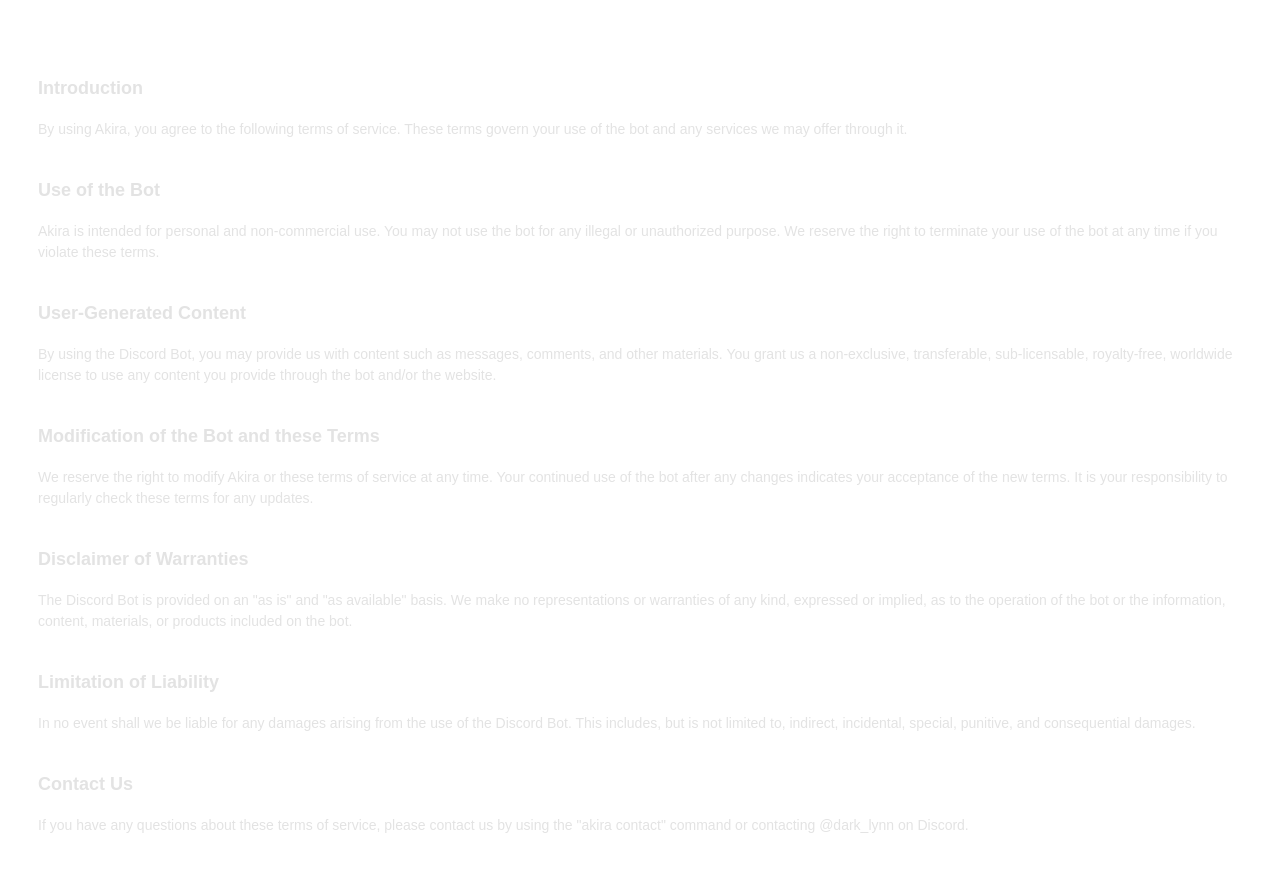
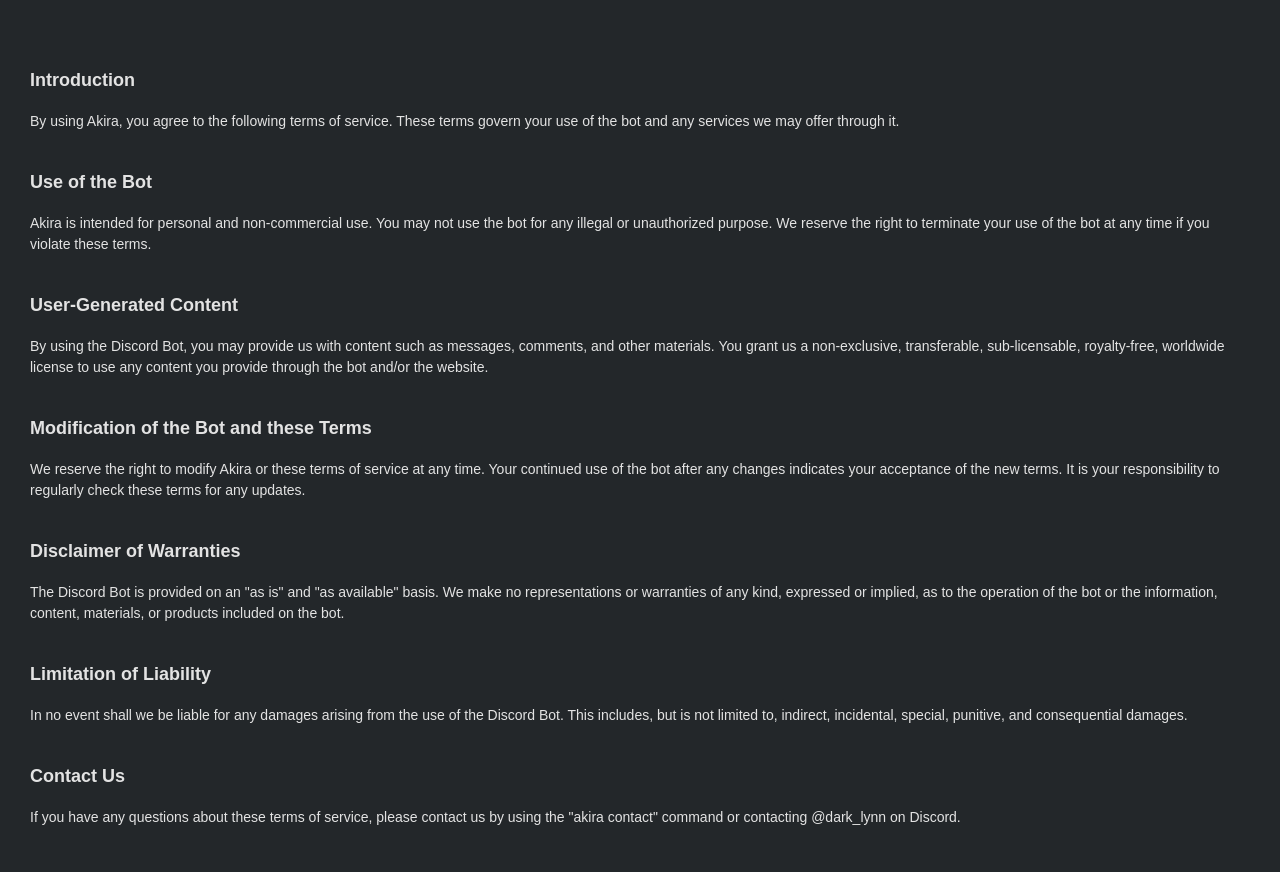
Before and after one commit to Dark-LYNN/Lynnux.xyz, a plain HTML site: page cloud/terms.html in a window 1280 px wide. Drawn offline with Linux system fonts and the light colour scheme.

Commit message:
Update terms.html

```diff
--- a/cloud/terms.html
+++ b/cloud/terms.html
@@ -41,6 +41,21 @@ p {
     margin-bottom: 20px;
 }
 
+body, html {
+    background-color: #23272a;
+    min-width: 100%;
+    max-width: 100%;
+    min-height: 100vh
+}
+code {
+    font-family: source-code-pro, Menlo, Monaco, Consolas, "Courier New", monospace
+}
+body {
+    margin: 0;
+    font-family: -apple-system, BlinkMacSystemFont, "Segoe UI", "Roboto", "Oxygen", "Ubuntu", "Cantarell", "Fira Sans", "Droid Sans", "Helvetica Neue", sans-serif;
+    -webkit-font-smoothing: antialiased;
+    -moz-osx-font-smoothing: grayscale
+}
         </style>
     </head>
     <body>
```
